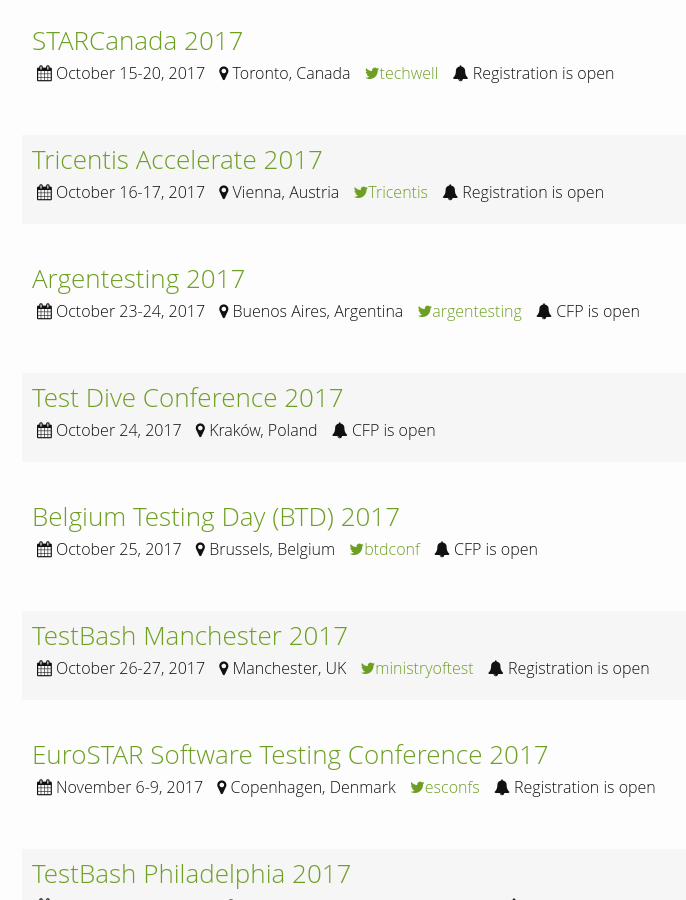
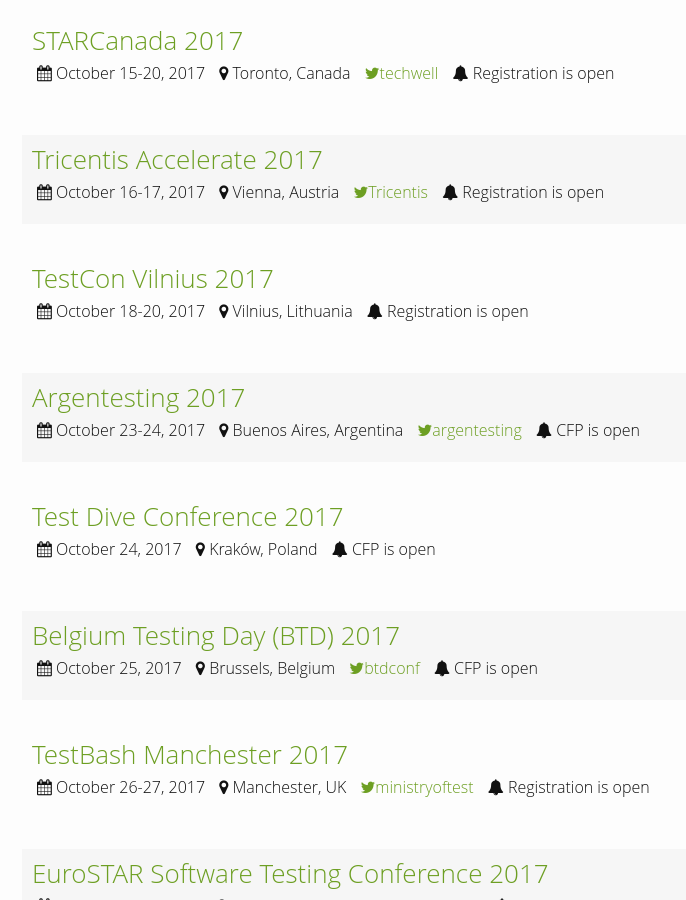
Before and after one commit to TestingConferences/testingconferences.github.io, a Jekyll site: the page built from index.html, in a window 1280 px wide and 900 px high, scrolled down 2645 px. Shown: the whole window, without its empty margins (248-934 px from the left). Built offline with Jekyll 4.4.1, drawn with Linux system fonts in a browser that asks for light colours.

Commit message:
Added TestCon Vilnius 2017

```diff
--- a/_data/current.yml
+++ b/_data/current.yml
@@ -145,6 +145,12 @@
   twitter: Tricentis
   status: Registration is open
 
+- name: TestCon Vilnius 2017
+  location: Vilnius, Lithuania
+  dates: "October 18-20, 2017"
+  url: http://www.testcon.lt/
+  status: Registration is open
+
 - name: Argentesting 2017
   location: Buenos Aires, Argentina
   dates: "October 23-24, 2017"
```
